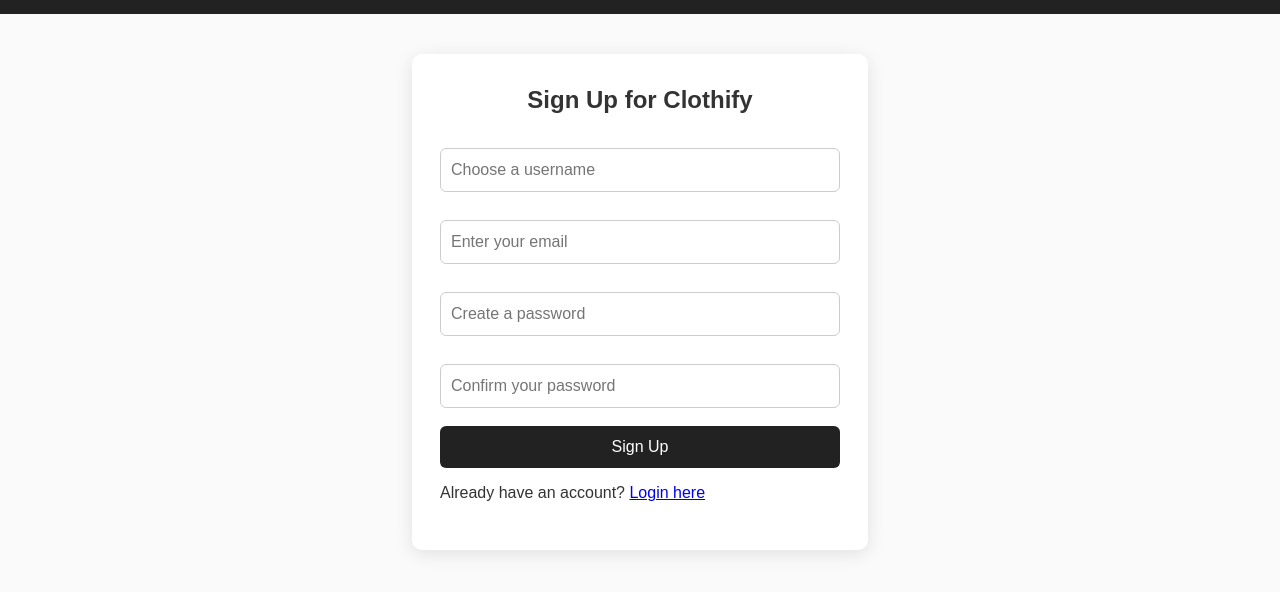
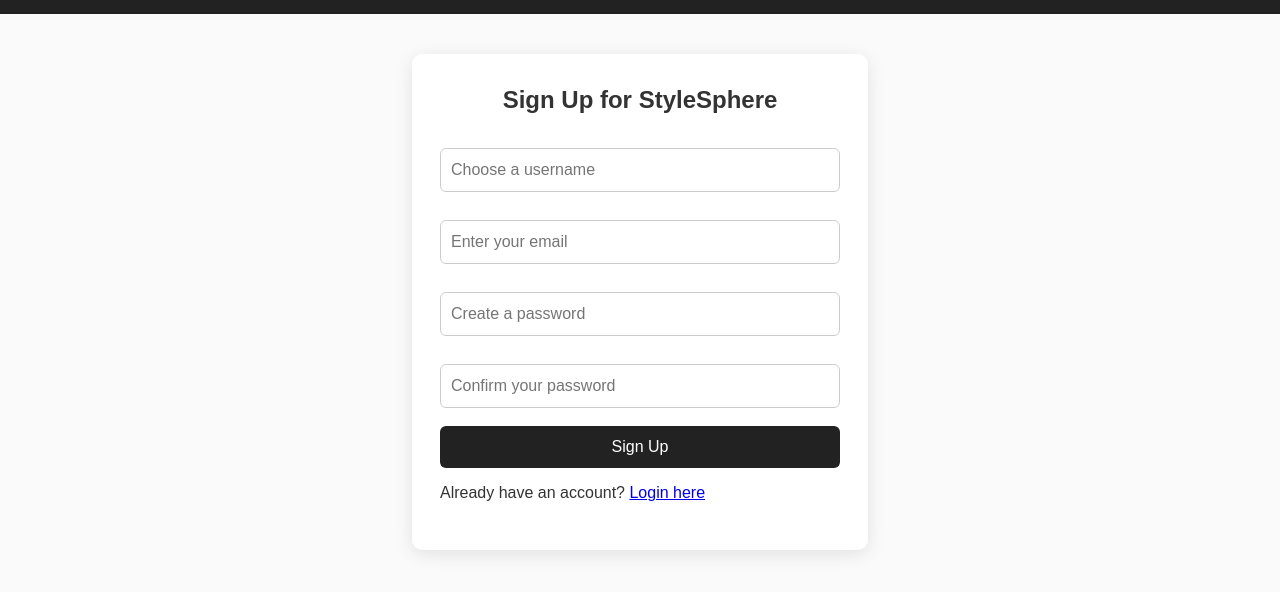
Before and after one commit to kusha-l921/StyleSphere, a plain HTML site: page signup.html in a window 1280 px wide. Shown: the part 44-636 px from the top of the page. Drawn offline with Linux system fonts and the light colour scheme.

Commit message:
Update signup.html

```diff
--- a/signup.html
+++ b/signup.html
@@ -18,7 +18,7 @@
   </header>
 
   <main class="form-container">
-    <h2>Sign Up for Clothify</h2>
+    <h2>Sign Up for StyleSphere</h2>
     <form id="signupForm">
       <input type="text" id="username" placeholder="Choose a username" required>
       <input type="email" id="email" placeholder="Enter your email" required>
```
